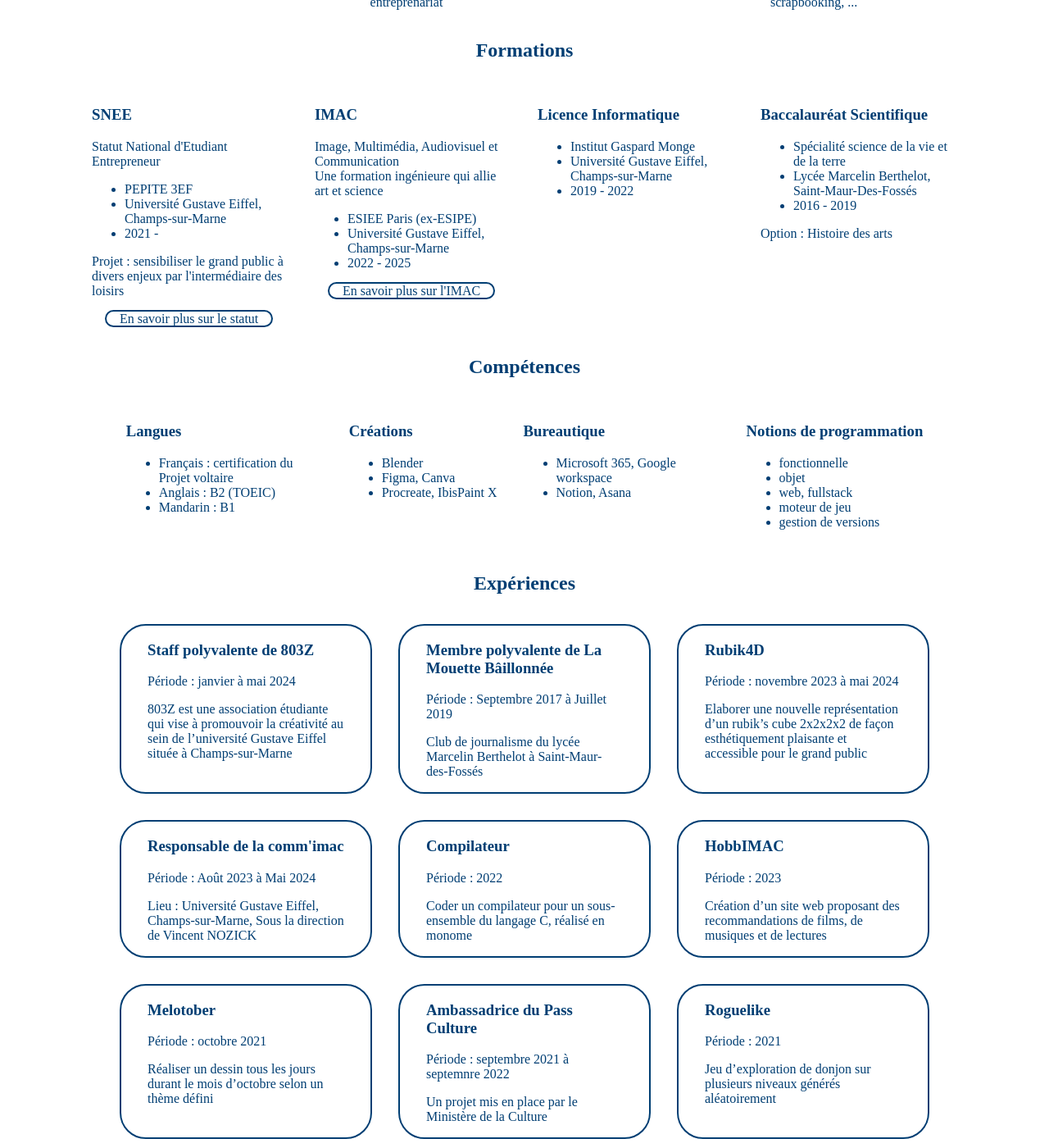
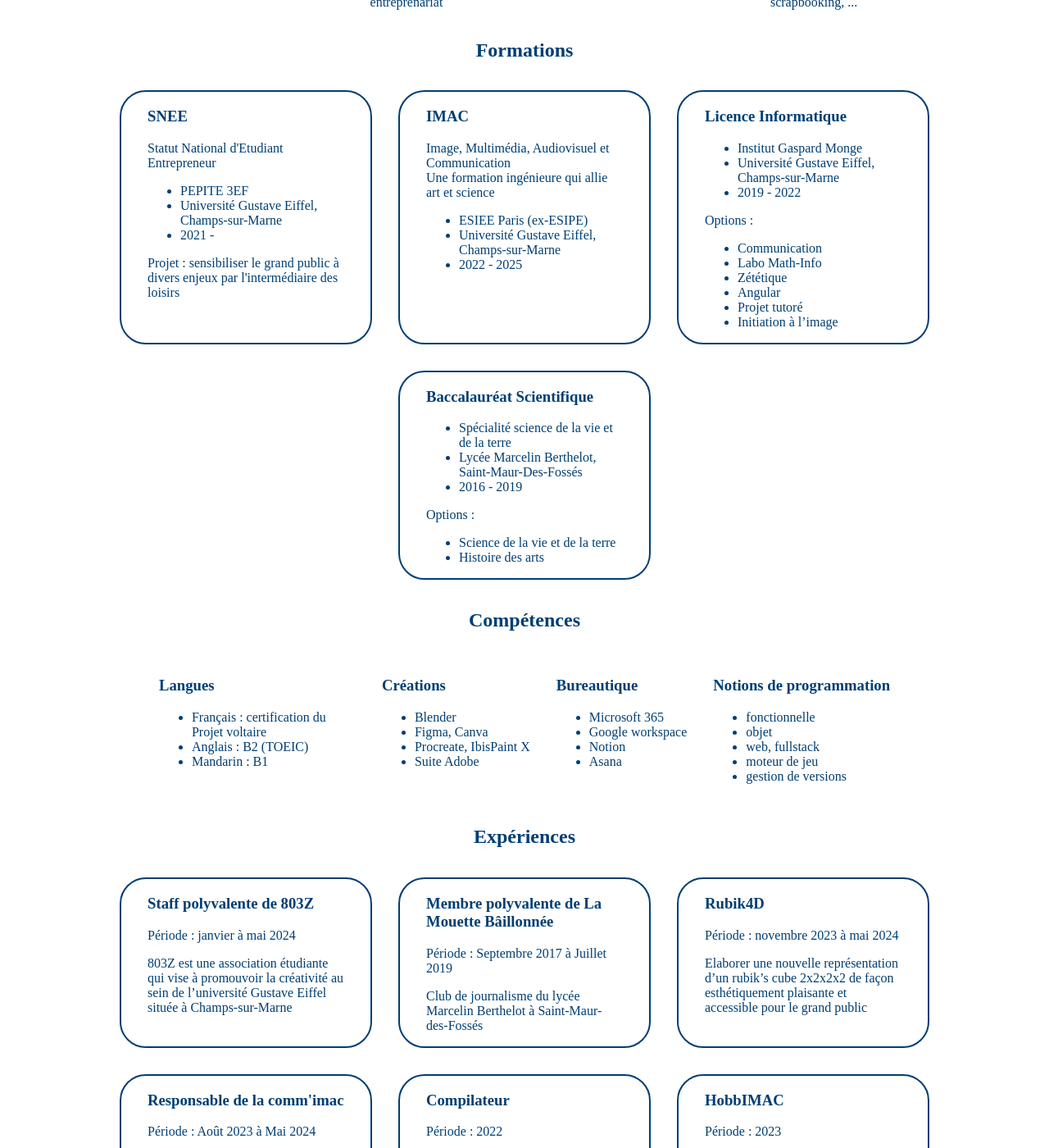
Before and after one commit to Melokye/Melokye.github.io, a Jekyll site: the page built from index.html, in a window 1280 px wide and 1400 px high, scrolled down 516 px. Shown: the whole window at 82% size. Built offline with Jekyll 4.4.1, drawn with Linux system fonts in a browser that asks for light colours.

Commit message:
mise en page formations

```diff
--- a/index.html
+++ b/index.html
@@ -51,6 +51,8 @@
 <h2>Formations</h2>
 <div class="gallery">
 <!-- TODO créer une collection formation ? + voir sur LinkedIn pour + d'infos -->
+
+    <a href="https://www.pepite-france.fr/">
         <div class="box">
             <h3>SNEE</h3>
             Statut National d'Etudiant Entrepreneur
@@ -63,9 +65,10 @@
 
             <p> Projet : sensibiliser le grand public à divers enjeux par l'intermédiaire des loisirs
             </p>
-        <a href="https://www.pepite-france.fr/">En savoir plus sur le statut</a>
         </div>
+    </a>
 
+    <a href="https://www.ingenieur-imac.fr/">
         <div class="box">
             <h3>IMAC</h3>
             Image, Multimédia, Audiovisuel et Communication <br>
@@ -75,19 +78,35 @@
                 <li>Université Gustave Eiffel, Champs-sur-Marne  </li>
                 <li>2022 - 2025  </li>
             </ul>
-        <a href="https://www.ingenieur-imac.fr/">En savoir plus sur l'IMAC</a>
         </div>
+    </a>
 
+    <a href="https://formations.univ-gustave-eiffel.fr/licence/detail/informatique-283">
         <div class="box">
             <h3> Licence Informatique </h3>
-
+            <!-- <p>
+                Après une 1re année de <a href="https://formations.univ-gustave-eiffel.fr/licence/detail/mathematiques-et-informatique-284">licence maths-info</a>
+            </p> -->
             <ul>
                 <li>Institut Gaspard Monge </li>
                 <li>Université Gustave Eiffel, Champs-sur-Marne  </li>
                 <li>2019 - 2022</li>
             </ul>
+
+            Options :
+            <ul>
+                <li>Communication</li>
+                <li>Labo Math-Info</li>
+                <!-- <li>Anglais ( sans Lv2 )</li> -->
+                <li>Zététique</li>
+                <li>Angular</li>
+                <li>Projet tutoré</li>
+                <li>Initiation à l’image</li>
+            </ul>
         </div>
+    </a>
 
+    <a href="https://lycee-berthelot.fr/">
         <div class="box">
             <h3>Baccalauréat Scientifique</h3>
             <ul>
@@ -95,8 +114,15 @@
                 <li>Lycée Marcelin Berthelot, Saint-Maur-Des-Fossés  </li>
                 <li>2016 - 2019  </li>
             </ul>
-        <p>Option : Histoire des arts</p>
+
+            Options :
+            <ul>
+                <li>Science de la vie et de la terre </li>
+                <li>Histoire des arts</li>
+            </ul>
         </div>
+    </a>
+
 </div>
 
 <h2>Compétences</h2>
@@ -119,14 +145,16 @@
             <li>Blender</li>
             <li>Figma, Canva</li>
             <li>Procreate, IbisPaint X</li>
-            <!-- TODO : suite adobe -->
+            <li>Suite Adobe</li>
         </ul>
     </div>
     <div class="box">
         <h3>Bureautique</h3>
         <ul>
-            <li>Microsoft 365, Google workspace</li>
-            <li>Notion, Asana</li>
+            <li>Microsoft 365</li>
+            <li>Google workspace</li>
+            <li>Notion</li>
+            <li>Asana</li>
         </ul>
     </div>
     <div class="box">
```
Lines whose indentation alone changed are shown as unchanged.
